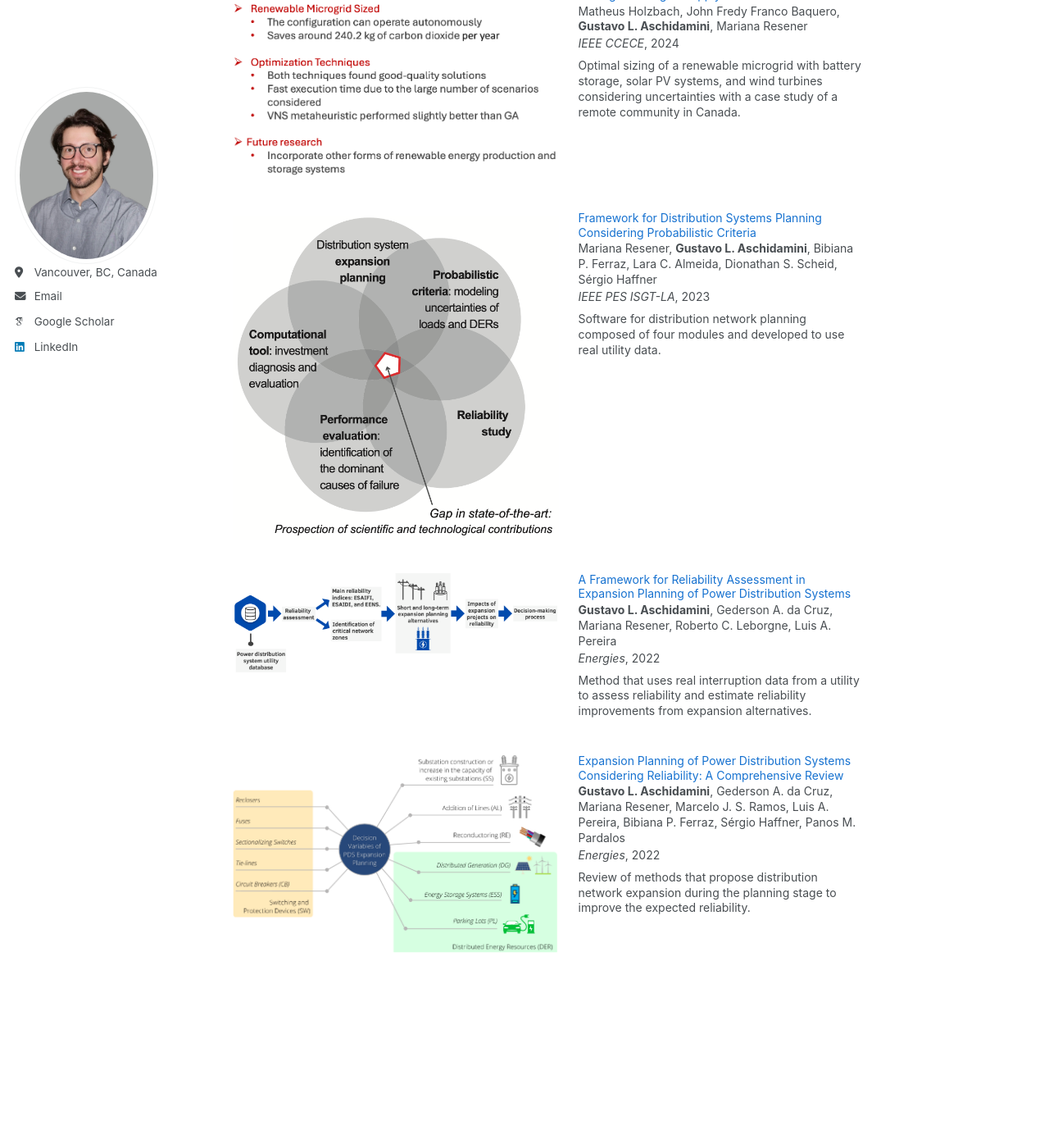
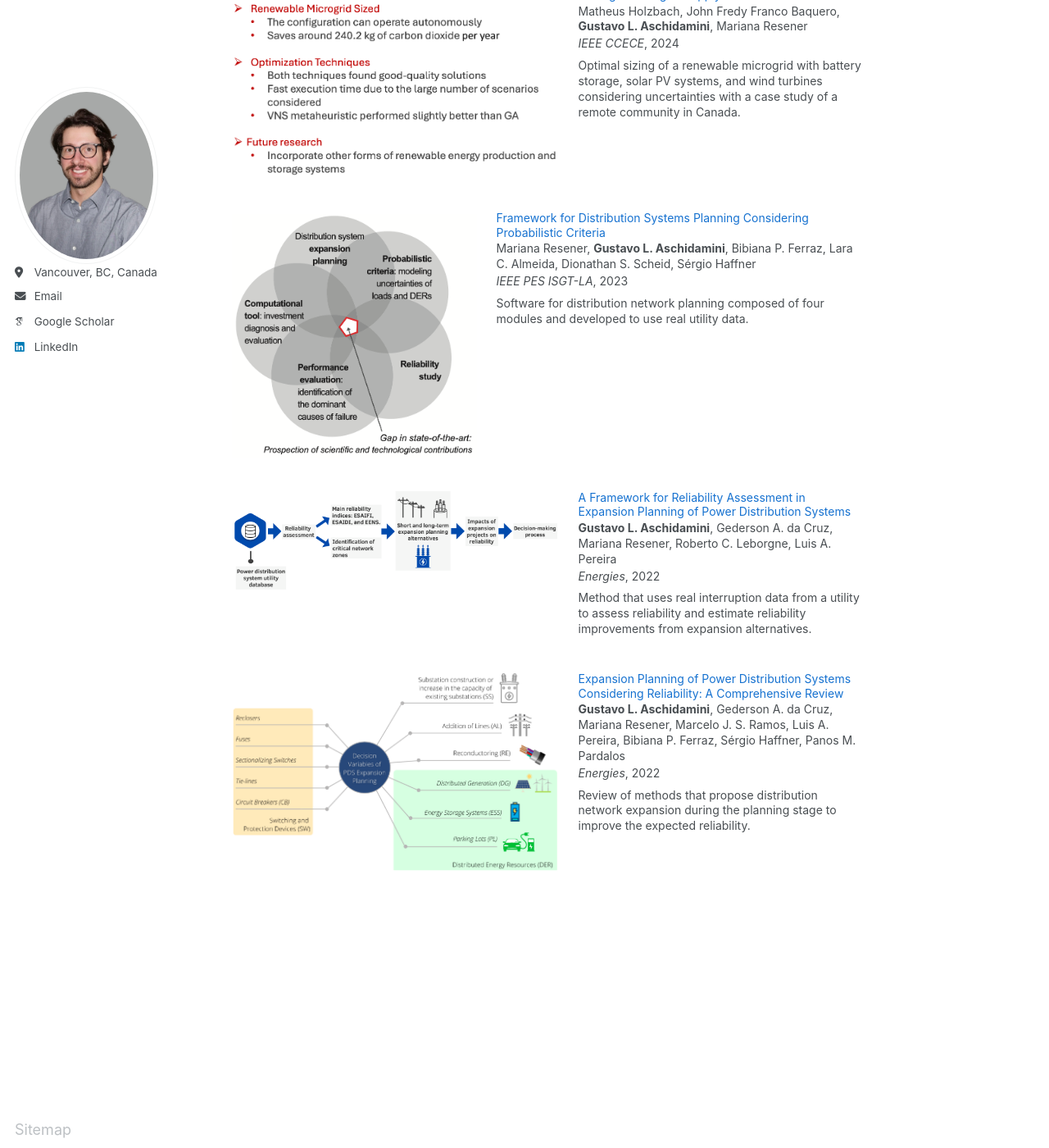
Before and after one commit to gaschidamini/gaschidamini.github.io, a Jekyll site: the page built from _pages/about.md, in a window 1280 px wide and 1400 px high, scrolled down 1584 px. Shown: the whole window at 82% size. Built offline with Jekyll 4.4.1, drawn with Linux system fonts in a browser that asks for light colours; some web fonts are replaced.

Commit message:
Shrink the ISGT-LA planning framework figure
Add a --sm modifier (300px) applied only to the square distribution-
planning figure so it renders smaller than the 400px default.

Co-Authored-By: Claude Opus 4.8 <noreply@anthropic.com>

```diff
--- a/_pages/about.md
+++ b/_pages/about.md
@@ -147,7 +147,7 @@ I am a PhD candidate in <a href="https://www.sfu.ca/fas/schools/sustainable-ener
 </div>
 
 <div class="research-item">
-  <div class="research-image">
+  <div class="research-image research-image--sm">
     <img src="/images/figure_framework_isgt-la.png"
          alt="Framework for distribution systems planning considering probabilistic criteria">
   </div>
--- a/assets/css/main.scss
+++ b/assets/css/main.scss
@@ -57,6 +57,12 @@
   flex: 0 1 400px;
   max-width: 400px;
   position: relative;
+}
+
+/* smaller variant for a specific figure */
+.research-image--sm {
+  flex-basis: 300px;
+  max-width: 300px;
 }
 
 .research-image img {
```
